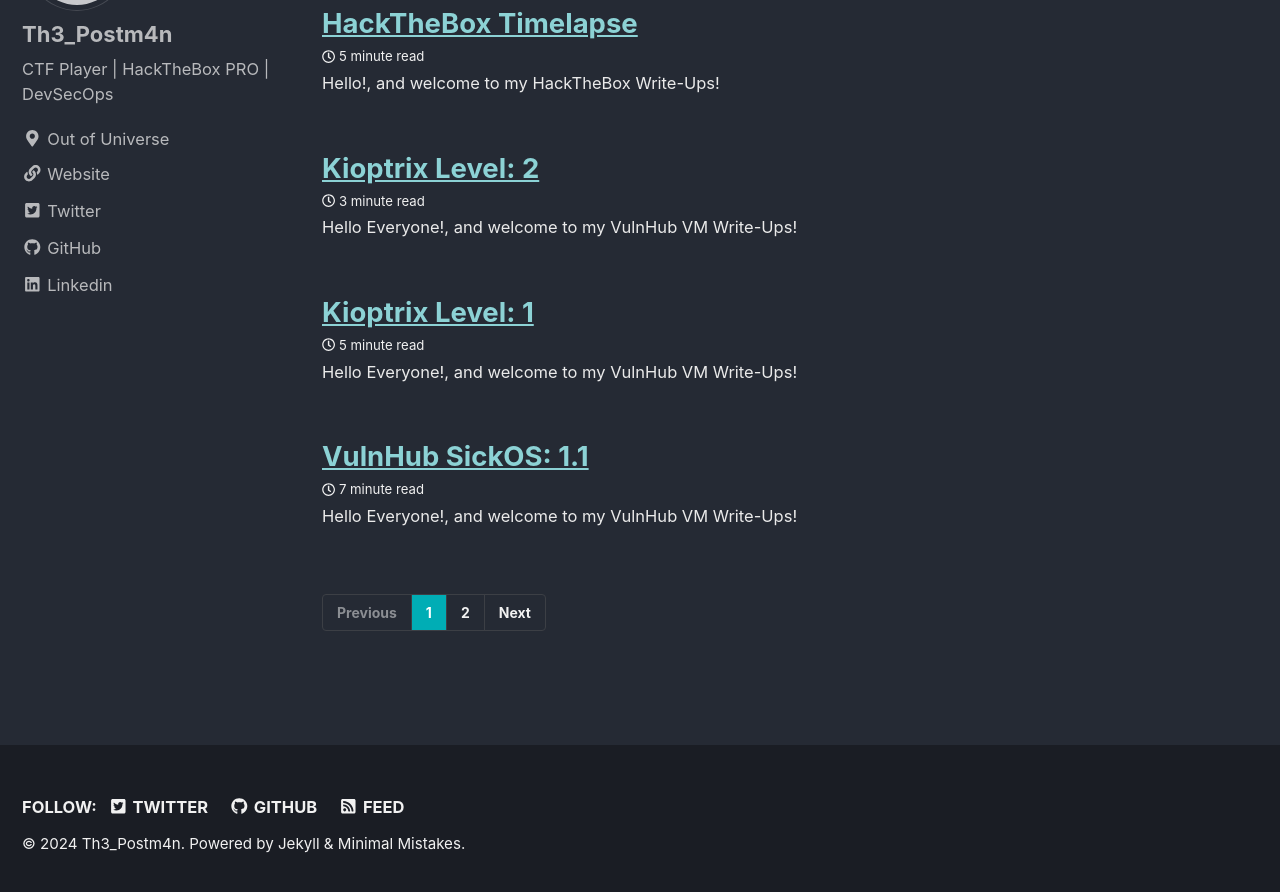
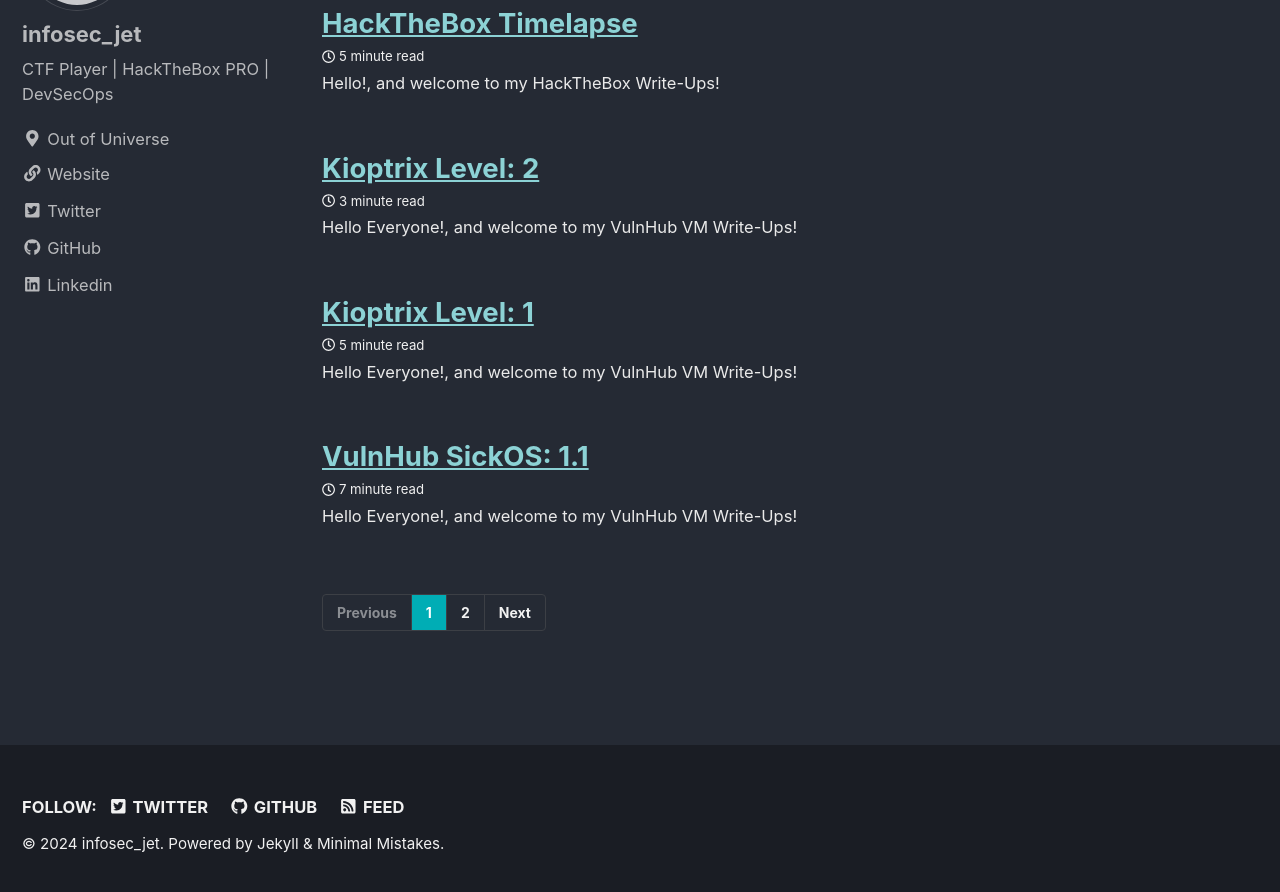
Before and after one commit to rkmsh/rkmsh.github.io, a Jekyll site: the page built from index.html, in a window 1280 px wide and 900 px high, scrolled down 589 px. Shown: the top 892 px of the window. Built offline with Jekyll 4.4.1, drawn with Linux system fonts in a browser that asks for light colours; cached includes are drawn as plain includes; the list of posts is cut into pages by our own code.

Commit message:
change of config files

```diff
--- a/_config.yml
+++ b/_config.yml
@@ -18,7 +18,7 @@
 locale                   : "en-US"
 title                    : "Information Security Writeups"
 title_separator          : "-"
-name                     : "Th3_Postm4n"
+name                     : "infosec_jet"
 description              : "Information Security Writeups"
 url                      : "https://rkmsh.github.io" # the base hostname & protocol for your site e.g. "https://mmistakes.github.io"
 baseurl                  : # the subpath of your site, e.g. "/blog"
@@ -106,7 +106,7 @@
 
 # Site Author
 author:
-  name             : "Th3_Postm4n"
+  name             : "infosec_jet"
   avatar           : "/assets/images/PortFolio.jpeg" # path of avatar image, e.g. "/assets/images/bio-photo.jpg"
   bio              : "CTF Player | HackTheBox PRO | DevSecOps"
   location         : "Out of Universe"
@@ -120,7 +120,7 @@
       url: "https://rkmsh.github.io"
     - label: "Twitter"
       icon: "fab fa-fw fa-twitter-square"
-      url: "https://twitter.com/Th3_Postm4n"
+      url: "https://twitter.com/infosec_jet"
     - label: "GitHub"
       icon: "fab fa-fw fa-github"
       url: "https://github.com/rkmsh"
@@ -133,7 +133,7 @@
   links:
     - label: "Twitter"
       icon: "fab fa-fw fa-twitter-square"
-      url: "https://twitter.com/Th3_Postm4n"
+      url: "https://twitter.com/infosec_jet"
 
     - label: "Facebook"
       icon: "fab fa-fw fa-facebook-square"
```
